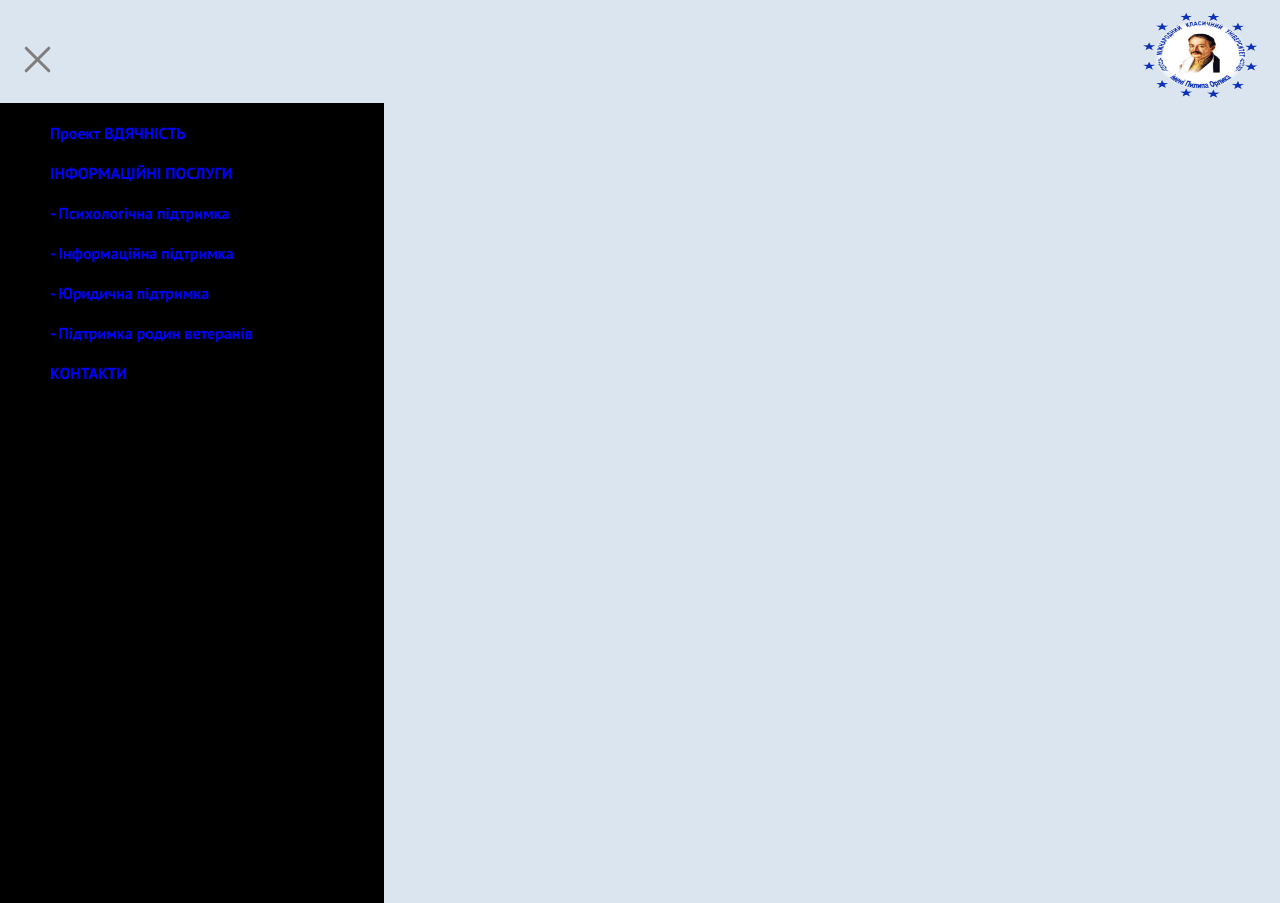
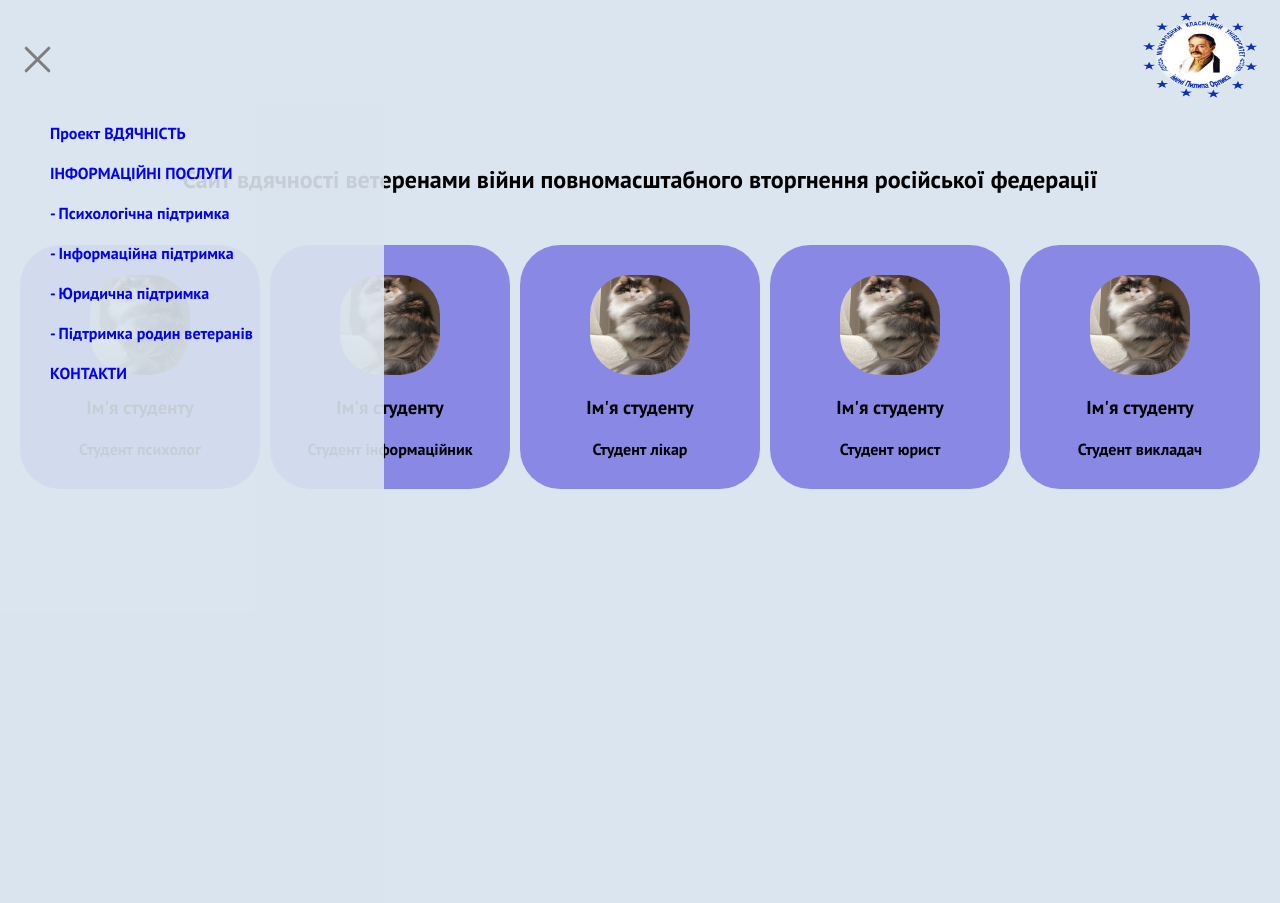
Before and after one commit to HunterAkeriano/veteran, a plain HTML site: page index.html in a window 1280 px wide. Both pictures are taken after a click on the element 37 px from the left and 57 px from the top of the page. Drawn offline with nearby package versions, Linux system fonts and the light colour scheme.

Commit message:
Свайпер

```diff
--- a/css/style.scss
+++ b/css/style.scss
@@ -120,8 +120,8 @@ body{
     position: absolute;
     left: -100%;
     top: 103px;
-    // background-color: rgba(219, 229, 239, 1);
-    background-color: black;
+    background-color: rgba(219, 229, 239, .9);
+    // background-color: black;
     z-index: 10;
     transition: all .3s;
     width: 30%;
@@ -163,3 +163,34 @@ body{
     }
 
 }
+
+.main{
+    .student{
+        margin-top: 50px;
+        overflow: hidden;
+        h1{
+            text-align: center;
+        }
+        .swiper-container{
+            margin-top: 50px;
+            .swiper-wrapper{
+                .swiper-slide{
+                    text-align: center;
+                    display: flex;
+                    flex-direction: column;
+                    gap: 20px;
+                    background: rgb(137, 137, 229);
+                    padding: 30px 0px;
+                    border-radius: 40px;
+                    img{
+                        display: block;
+                        margin: 0 auto;
+                        width: 100px;
+                        height: 100px;
+                        border-radius: 40px;
+                    }
+                }
+            }
+        }
+    }
+}
--- a/index.html
+++ b/index.html
@@ -11,6 +11,7 @@
     <link rel="preconnect" href="https://fonts.gstatic.com" crossorigin>
     <link href="https://fonts.googleapis.com/css2?family=PT+Sans:wght@400;700&display=swap" rel="stylesheet">
 
+    <link rel="stylesheet" href="https://cdn.jsdelivr.net/npm/swiper@9/swiper-bundle.min.css"/>
 
     <link rel="stylesheet" href="css/style.css">
     <title>Ветерани</title>
@@ -34,19 +35,63 @@
         </div>
     </header>
     <div class="menu-info">
-        <a href="#">Проект ВДЯЧНІСТЬ</a>
-        <a href="#">ІНФОРМАЦІЙНІ ПОСЛУГИ </a>
+        <a class="link" href="#">Проект ВДЯЧНІСТЬ</a>
+        <a class="link" href="#">ІНФОРМАЦІЙНІ ПОСЛУГИ </a>
             <div class="info">
-                <a href="#">- Психологічна підтримка</a>
-                <a href="#">- Інформаційна підтримка</a>
-                <a href="#">- Юридична підтримка</a>
-                <a href="#"> - Підтримка родин ветеранів</a>
+                <a class="link" href="#">- Психологічна підтримка</a>
+                <a class="link" href="#">- Інформаційна підтримка</a>
+                <a class="link" href="#">- Юридична підтримка</a>
+                <a class="link" href="#"> - Підтримка родин ветеранів</a>
             </div>
-        <a href="#">КОНТАКТИ</a>
+        <a class="link" href="#">КОНТАКТИ</a>
     </div>
 
 
+    <main class="main">
+        <section class="student">
+            <div class="container">
+                <div class="student-title">
+                    <h1>Сайт вдячності ветеренами війни повномасштабного вторгнення російської федерації</h1>
+                </div>
+                <div class="swiper-container swiper1">
+                    <div class="swiper-wrapper">
+                        <div class="swiper-slide">
+                            <img src="images/ava.jpg" alt="">
+                            <h3>Ім'я студенту</h3>
+                            <h4>Студент психолог</h4>
 
+                        </div>
+                        <div class="swiper-slide">
+                            <img src="images/ava.jpg" alt="">
+                            <h3>Ім'я студенту</h3>
+                            <h4>Студент інформаційник</h4>
+
+                        </div>
+                        <div class="swiper-slide">
+                            <img src="images/ava.jpg" alt="">
+                            <h3>Ім'я студенту</h3>
+                            <h4>Студент лікар</h4>
+
+                        </div>
+                        <div class="swiper-slide">
+                            <img src="images/ava.jpg" alt="">
+                            <h3>Ім'я студенту</h3>
+                            <h4>Студент юрист</h4>
+
+                        </div>
+                        <div class="swiper-slide">
+                            <img src="images/ava.jpg" alt="">
+                            <h3>Ім'я студенту</h3>
+                            <h4>Студент викладач</h4>
+
+                        </div>
+                    </div>
+                </div>
+            </div>
+        </section>
+    </main>
+
+    <script src="https://cdn.jsdelivr.net/npm/swiper@9/swiper-bundle.min.js"></script>
     <script src="js/app.js"></script>
 </body>
 </html>
--- a/js/app.js
+++ b/js/app.js
@@ -1,14 +1,56 @@
 const burgerMenu = document.querySelector('.menu');
-const menuInfo = document.querySelector('.menu-info')
+const menuInfo = document.querySelector('.menu-info');
+
 function openMenu(){
-    burgerMenu.classList.toggle('active')
+    let nav = burgerMenu.classList.toggle('active')
     menuInfo.classList.toggle('active');
-    if(burgerMenu){
+     if(nav){
         document.body.style.overflow = 'hidden';
     }
-    if(!burgerMenu){
-        document.body.style.overflow = 'scroll';
+    if(!nav){
+        document.body.style.overflowY = 'overlay';
     }
+
+    console.log(burgerMenu)
+
 }
 
+
 burgerMenu.addEventListener('click', openMenu);
+
+
+function closeMenu(){
+    burgerMenu.classList.remove('active')
+    menuInfo.classList.remove('active');
+}
+// закрытие
+const linkA = document.querySelectorAll('.link');
+linkA.forEach(item =>{
+    item.addEventListener('click', closeMenu)
+})
+
+// топ сладйер
+let swiper = new Swiper(".swiper1",{
+    spaceBetween: 10,
+
+    centerSlides: 'true',
+    fade: 'true',
+    navigation: {
+      nextEl: ".swiper-button-next",
+      prevEl: ".swiper-button-prev",
+    },
+    breakpoints: {
+        320: {
+            slidesPerView: 1,
+        },
+        700: {
+            slidesPerView: 2,
+        },
+        950: {
+            slidesPerView: 3,
+        },
+        1061: {
+            slidesPerView: 5,
+        },
+    }
+  });
```
Also changed, not shown: css/style.css, images/ava.jpg (added), 1 other file.
